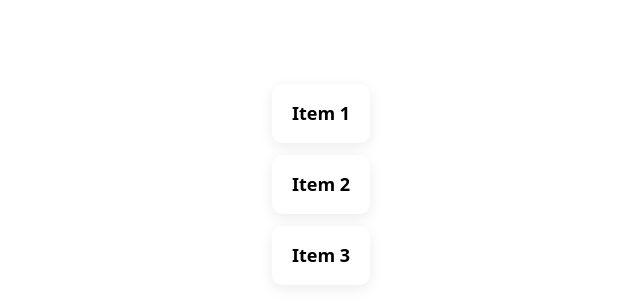
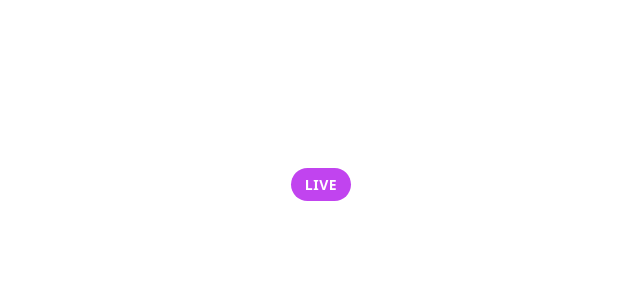
Before and after one commit to arayuly/react-animation-by-pt, a React (Vite) app: page / in a window 1280 px wide. Shown: the part 216-516 px from the top of the page, without its empty margins (319-959 px from the left). Built offline with nearby package versions, Linux system fonts and the light colour scheme.

Commit message:
Infinite & Repeating Animations

```diff
--- a/src/App.css
+++ b/src/App.css
@@ -110,3 +110,30 @@
   margin: 0;
   font-size: 18px;
 }
+
+.list-item p {
+  margin-top: 10px;
+  font-size: 15px;
+  line-height: 1.4;
+}
+
+.live-container {
+  display: flex;
+  align-items: center;
+  justify-content: center;
+  margin: 20px 0;
+}
+
+.badge-live {
+  background: #c144efff; /* red-500 */
+  color: white;
+  padding: 6px 14px;
+  border-radius: 9999px;
+  font-size: 14px;
+  font-weight: 700;
+  letter-spacing: 0.5px;
+  display: inline-flex;
+  align-items: center;
+  justify-content: center;
+  user-select: none;
+}
--- a/src/App.jsx
+++ b/src/App.jsx
@@ -6,12 +6,13 @@ import { DraggableCard } from './components/DraggableCard'
 import { DismissableAlert } from './components/DismissableAlert'
 import { StepSwitcher } from './components/StepSwitcher'
 import { CollapsibleList } from './components/CollapsibleList'
+import { LiveBadge } from './components/LiveBadge'
 
 function App() {
 
   return (
     <>
-      <CollapsibleList />
+      <LiveBadge />
     </>
   )
 }
--- /dev/null
+++ b/src/components/LiveBadge.jsx
@@ -0,0 +1,27 @@
+import { motion } from "motion/react"
+
+export function LiveBadge() {
+    return (
+        <motion.div className="live-container">
+            <motion.span
+                animate={{
+                    scale: [1, 1.15, 1],
+                    boxShadow: [
+                        "0 0 0px rgba(198, 28, 255, 0.4)",
+                        "0 0 8px rgba(200, 0, 255, 0.7)",
+                        "0 0 0px rgba(153, 0, 255, 0.4)"
+                    ]
+                }}
+                transition={{
+                    duration: 1.2,
+                    repeat: Infinity,
+                    repeatType: "reverse",
+                    repeatDelay: 5
+                }}
+                className="badge-live"
+            >
+                LIVE
+            </motion.span>
+        </motion.div>
+    )
+}
```
